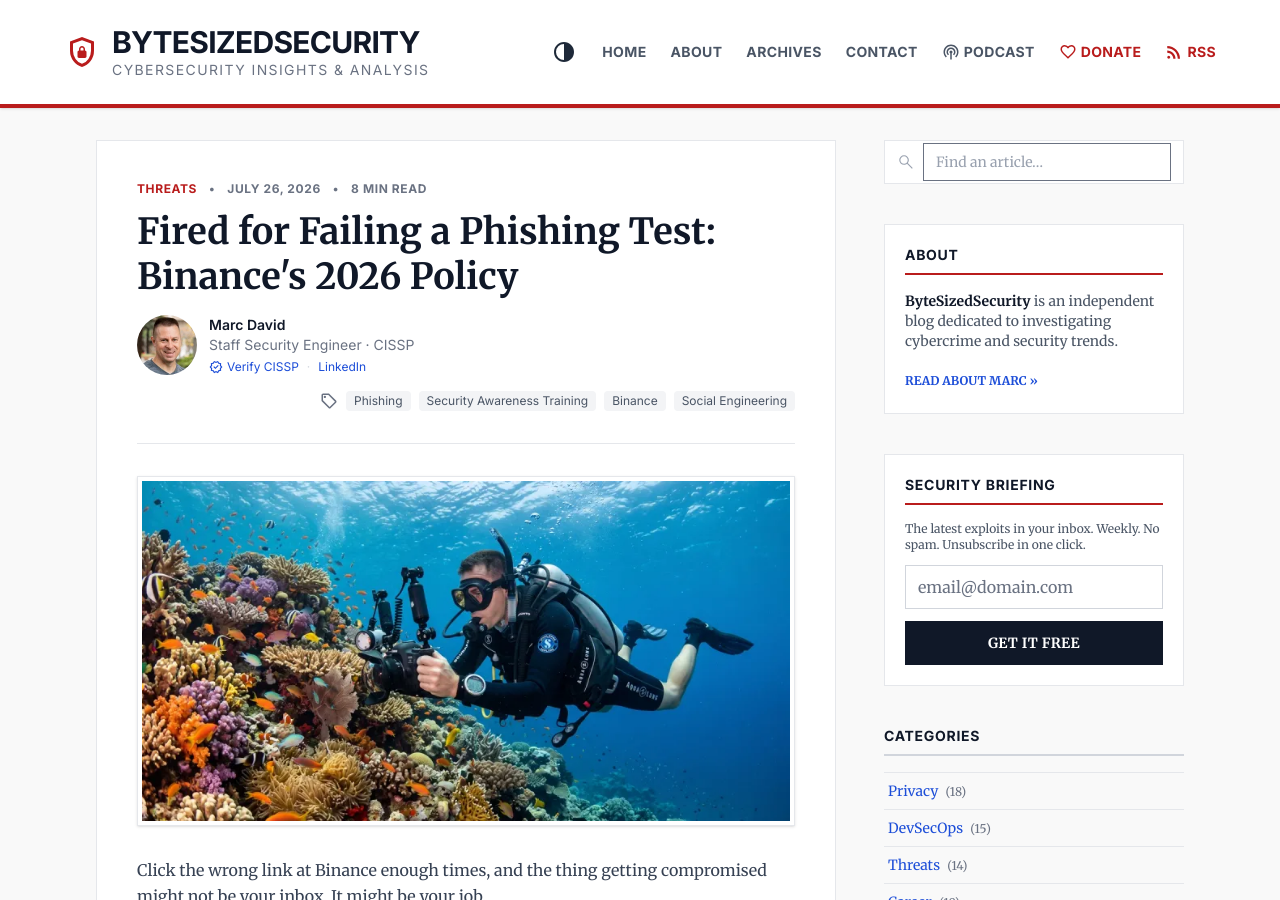
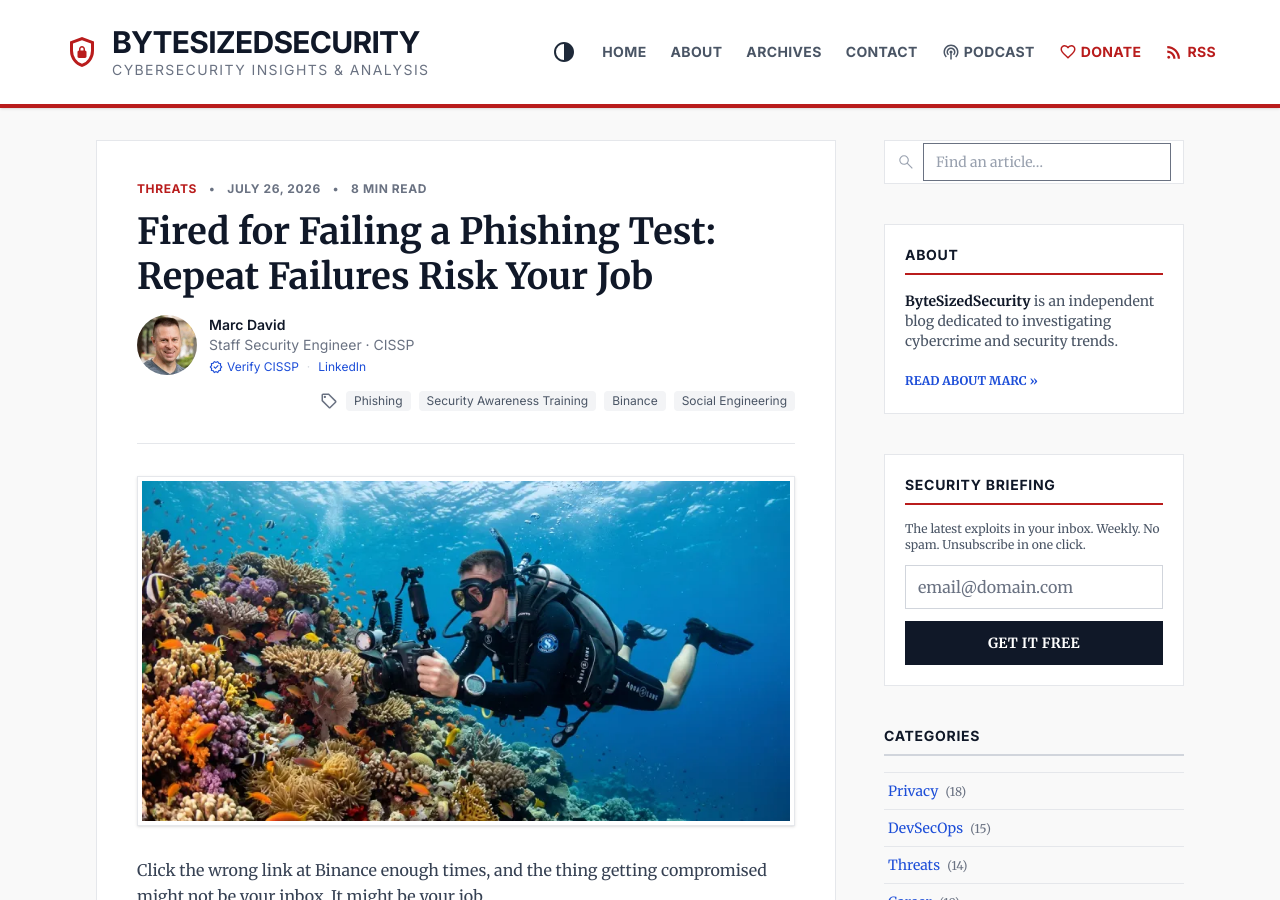
Before and after one commit to mda1125/bytesizedsecurity, a Jekyll site: the page built from _posts/2026-07-26-fired-for-failing-phishing-test-binance.md, in a window 1280 px wide and 900 px high. Built offline with Jekyll 4.4.1, drawn with Linux system fonts in a browser that asks for light colours; full-size pictures stand in for the smaller copies a plugin makes; comment, search, counter and statistics services are not loaded.

Commit message:
Update Binance phishing-test post title and description (#75)
* Update the Binance phishing-test post title and description.

Keep the existing slug so the public URL stays /2026/07/26/fired-for-failing-phishing-test-binance/.

Co-authored-by: Marc David <mda1125@users.noreply.github.com>

* Update the Binance phishing-test title in llms-full.txt.

Keep the 2026-07-26 date, URL, and description line unchanged.

Co-authored-by: Marc David <mda1125@users.noreply.github.com>

---------

Co-authored-by: Cursor Agent <cursoragent@cursor.com>

```diff
--- a/_posts/2026-07-26-fired-for-failing-phishing-test-binance.md
+++ b/_posts/2026-07-26-fired-for-failing-phishing-test-binance.md
@@ -1,7 +1,7 @@
 ---
-description: "Binance fires employees who repeatedly fail phishing tests. Is blaming the human fair, or does punishing clicks quietly break your security culture?"
+description: "Binance's red team runs monthly phishing tests. Repeat failures go on your review or lead to termination. One reported slip rarely ends a job."
 layout: post
-title: "Fired for Failing a Phishing Test: Binance's 2026 Policy"
+title: "Fired for Failing a Phishing Test: Repeat Failures Risk Your Job"
 category: "Threats"
 tags: ["Phishing", "Security Awareness Training", "Binance", "Social Engineering"]
 author: Marc
--- a/llms-full.txt
+++ b/llms-full.txt
@@ -110,7 +110,7 @@ ByteSizedSecurity is an independent cybersecurity blog covering threat intellige
 - 2026-08-10: [How to Get Into Cybersecurity With No Experience (2026)](https://blog.bytesizedsecurity.show/2026/08/10/how-to-get-into-cybersecurity-no-experience/)
   CISSP-authored guide for breaking into cybersecurity with no degree and no IT background, addressing the gap between "the field is booming" and every posting wanting three years of experience. Covers a realistic 2026 path from a first entry-level certification to building a home lab worth discussing in an interview.
 
-- 2026-07-26: [Fired for Failing a Phishing Test: Binance's 2026 Policy](https://blog.bytesizedsecurity.show/2026/07/26/fired-for-failing-phishing-test-binance/)
+- 2026-07-26: [Fired for Failing a Phishing Test: Repeat Failures Risk Your Job](https://blog.bytesizedsecurity.show/2026/07/26/fired-for-failing-phishing-test-binance/)
   CISSP-authored opinion piece on Binance's monthly red-team phishing tests, where repeat failures can hit performance reviews and lead to dismissal. Weighs the "human is the weakest link" debate against the "never punish employees" consensus, explains how corporate phishing simulations work, cites Hoxhunt failure-rate benchmarks, and argues for accountability without a blame culture: train on the click, reward fast reporting, and reserve consequences for repeated, high-risk, unreported failures.
 
 - 2026-07-21: [California DROP Tool: Opt Out of 614 Data Brokers in 2026](https://blog.bytesizedsecurity.show/2026/07/21/california-drop-tool-data-broker-opt-out/)
```
